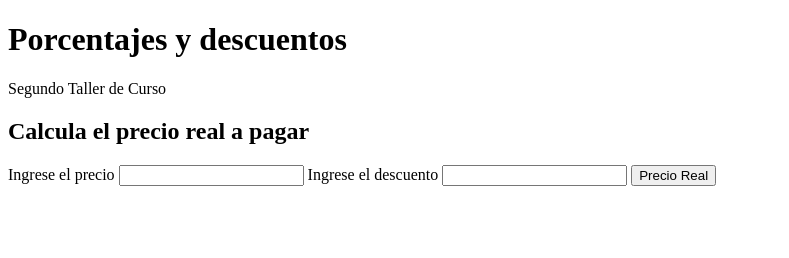
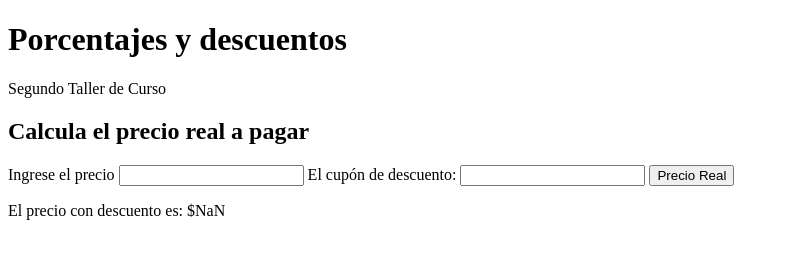
Before and after one commit to Danger1993/curso-practico-javascrip-platzi, a plain HTML site: page descuentos.html in a window 1280 px wide. Both pictures are taken after a click on the button "Precio Real". Shown: the whole page, without its empty margins (0-789 px from the left). Drawn offline with Linux system fonts and the light colour scheme.

Commit message:
fin del taller 2

```diff
--- a/descuentos.html
+++ b/descuentos.html
@@ -17,9 +17,10 @@
     <form>
         <label for="inputPrecio">Ingrese el precio</label>
         <input id="inputPrecio" type="number">
-        <label for="inputDescuento">Ingrese el descuento</label>
-        <input id="inputDescuento" type="number">
+        <label for="InputCoupon">El cupón de descuento:</label>
+        <input id="InputCoupon" type="text" />
         <button type="button" onclick="precioReal()">Precio Real</button>
+        <p id="resultP"></p>
     </form>
 </section>
     <script src="./descuentos.js"></script>
--- a/descuentos.js
+++ b/descuentos.js
@@ -1,6 +1,11 @@
 const preciOriginal = 150;
 const descuento = 19;
 
+const coupons = [
+    "JuanDC_es_Batman",
+    "pero_no_le_digas_a_nadie",
+    "es_un_secreto",
+];
 
 function calcularPrecioDescuento(precio, descuento){
     const porcentagePrecioConDescuento = 100 - descuento;
@@ -15,9 +20,24 @@ function precioReal(){
     const inputPrecio = document.getElementById("inputPrecio");
     const precio = inputPrecio.value;
 
-    const inputDescuento = document.getElementById("inputDescuento");
-    const descuento = inputDescuento.value;
+    const inputCoupon = document.getElementById("InputCoupon");
+    const couponValue = inputCoupon.value;
+
+    let descuento;
+
+    switch(couponValue) {
+        case coupons[0]: // "JuanDC_es_Batman"
+          descuento = 15;
+        break;
+        case coupons[1]: // "pero_no_le_digas_a_nadie"
+          descuento = 30;
+        break;
+        case coupons[2]: // "es_un_secreto"
+          descuento = 25;
+        break;
+      }
 
     const precioApagar = calcularPrecioDescuento(precio, descuento);
-    alert(precioApagar);
+     const resultP = document.getElementById("resultP");
+     resultP.innerText = "El precio con descuento es: $" + precioApagar;
 }
```
